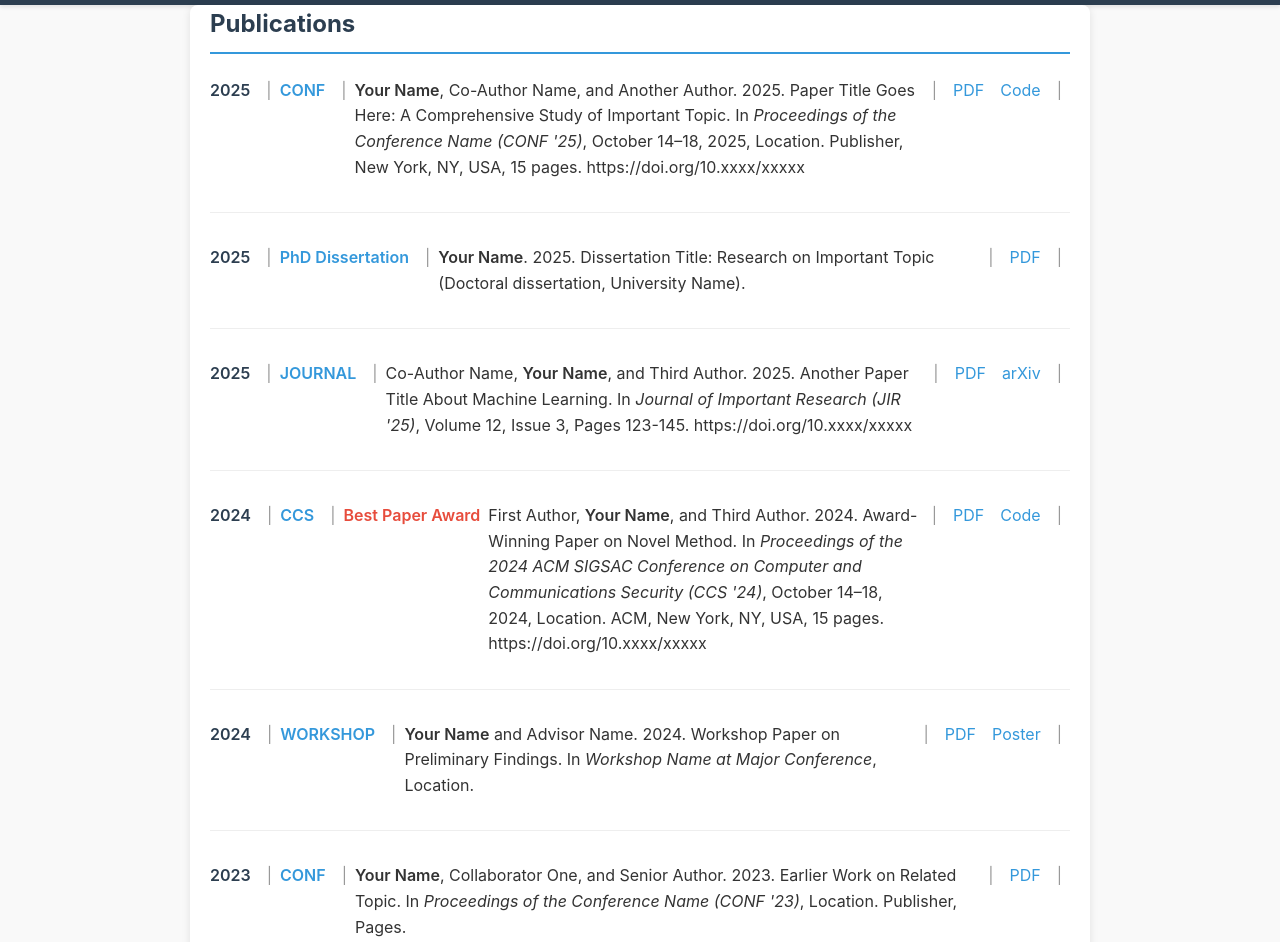
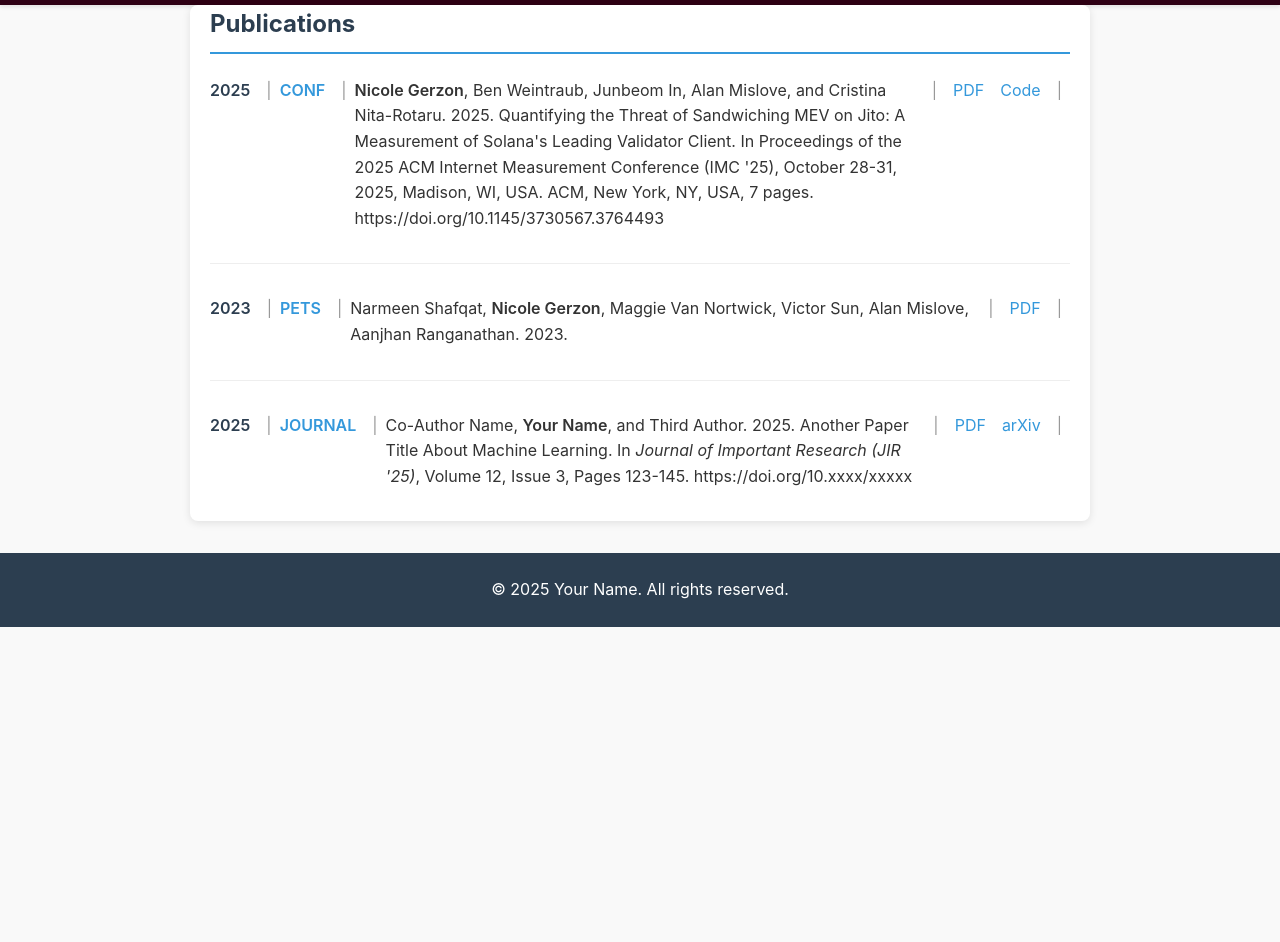
Before and after one commit to nicolegerzon813/nicolegerzon813.github.io, a plain HTML site: page research.html in a window 1280 px wide. Shown: the part 65-1007 px from the top of the page. After the commit the page ends 800 px from the top, so only its background shows below. Drawn offline with Linux system fonts and the light colour scheme.

Commit message:
colors changing

```diff
--- a/research.html
+++ b/research.html
@@ -29,7 +29,7 @@
                     <div class="pub-venue">CONF</div>
                     <div class="pub-separator">|</div>
                     <div class="pub-text">
-                        <strong>Your Name</strong>, Co-Author Name, and Another Author. 2025. Paper Title Goes Here: A Comprehensive Study of Important Topic. In <em>Proceedings of the Conference Name (CONF '25)</em>, October 14–18, 2025, Location. Publisher, New York, NY, USA, 15 pages. https://doi.org/10.xxxx/xxxxx
+                        <strong>Nicole Gerzon</strong>, Ben Weintraub, Junbeom In, Alan Mislove, and Cristina Nita-Rotaru. 2025. Quantifying the Threat of Sandwiching MEV on Jito: A Measurement of Solana's Leading Validator Client. In Proceedings of the 2025 ACM Internet Measurement Conference (IMC '25), October 28-31, 2025, Madison, WI, USA. ACM, New York, NY, USA, 7 pages. https://doi.org/10.1145/3730567.3764493
                     </div>
                     <div class="pub-separator">|</div>
                     <div class="pub-links-inline">
@@ -41,17 +41,17 @@
             </div>
 
             <div class="pub-item">
-                <div class="pub-year">2025</div>
+                <div class="pub-year">2023</div>
                 <div class="pub-separator">|</div>
                 <div class="pub-content">
-                    <div class="pub-venue">PhD Dissertation</div>
+                    <div class="pub-venue">PETS</div>
                     <div class="pub-separator">|</div>
                     <div class="pub-text">
-                        <strong>Your Name</strong>. 2025. Dissertation Title: Research on Important Topic (Doctoral dissertation, University Name).
+                        Narmeen Shafqat, <strong>Nicole Gerzon</strong>, Maggie Van Nortwick, Victor Sun, Alan Mislove, Aanjhan Ranganathan. 2023.
                     </div>
                     <div class="pub-separator">|</div>
                     <div class="pub-links-inline">
-                        <a href="#">PDF</a>
+                        <a href="https://par.nsf.gov/servlets/purl/10533293">PDF</a>
                     </div>
                     <div class="pub-separator">|</div>
                 </div>
@@ -74,60 +74,6 @@
                     <div class="pub-separator">|</div>
                 </div>
             </div>
-
-            <div class="pub-item">
-                <div class="pub-year">2024</div>
-                <div class="pub-separator">|</div>
-                <div class="pub-content">
-                    <div class="pub-venue">CCS</div>
-                    <div class="pub-separator">|</div>
-                    <div class="pub-award">Best Paper Award</div>
-                    <div class="pub-text">
-                        First Author, <strong>Your Name</strong>, and Third Author. 2024. Award-Winning Paper on Novel Method. In <em>Proceedings of the 2024 ACM SIGSAC Conference on Computer and Communications Security (CCS '24)</em>, October 14–18, 2024, Location. ACM, New York, NY, USA, 15 pages. https://doi.org/10.xxxx/xxxxx
-                    </div>
-                    <div class="pub-separator">|</div>
-                    <div class="pub-links-inline">
-                        <a href="#">PDF</a>
-                        <a href="#">Code</a>
-                    </div>
-                    <div class="pub-separator">|</div>
-                </div>
-            </div>
-
-            <div class="pub-item">
-                <div class="pub-year">2024</div>
-                <div class="pub-separator">|</div>
-                <div class="pub-content">
-                    <div class="pub-venue">WORKSHOP</div>
-                    <div class="pub-separator">|</div>
-                    <div class="pub-text">
-                        <strong>Your Name</strong> and Advisor Name. 2024. Workshop Paper on Preliminary Findings. In <em>Workshop Name at Major Conference</em>, Location.
-                    </div>
-                    <div class="pub-separator">|</div>
-                    <div class="pub-links-inline">
-                        <a href="#">PDF</a>
-                        <a href="#">Poster</a>
-                    </div>
-                    <div class="pub-separator">|</div>
-                </div>
-            </div>
-
-            <div class="pub-item">
-                <div class="pub-year">2023</div>
-                <div class="pub-separator">|</div>
-                <div class="pub-content">
-                    <div class="pub-venue">CONF</div>
-                    <div class="pub-separator">|</div>
-                    <div class="pub-text">
-                        <strong>Your Name</strong>, Collaborator One, and Senior Author. 2023. Earlier Work on Related Topic. In <em>Proceedings of the Conference Name (CONF '23)</em>, Location. Publisher, Pages.
-                    </div>
-                    <div class="pub-separator">|</div>
-                    <div class="pub-links-inline">
-                        <a href="#">PDF</a>
-                    </div>
-                    <div class="pub-separator">|</div>
-                </div>
-            </div>
         </div>
     </main>
 
--- a/style.css
+++ b/style.css
@@ -20,7 +20,7 @@ body {
 
 /* Navigation */
 nav {
-    background-color: #2c3e50;
+    background-color: #2E0014;
     color: white;
     padding: 1rem 0;
     box-shadow: 0 2px 4px rgba(0,0,0,0.1);
```
Also changed, not shown: index.html (+20 -20 lines).
